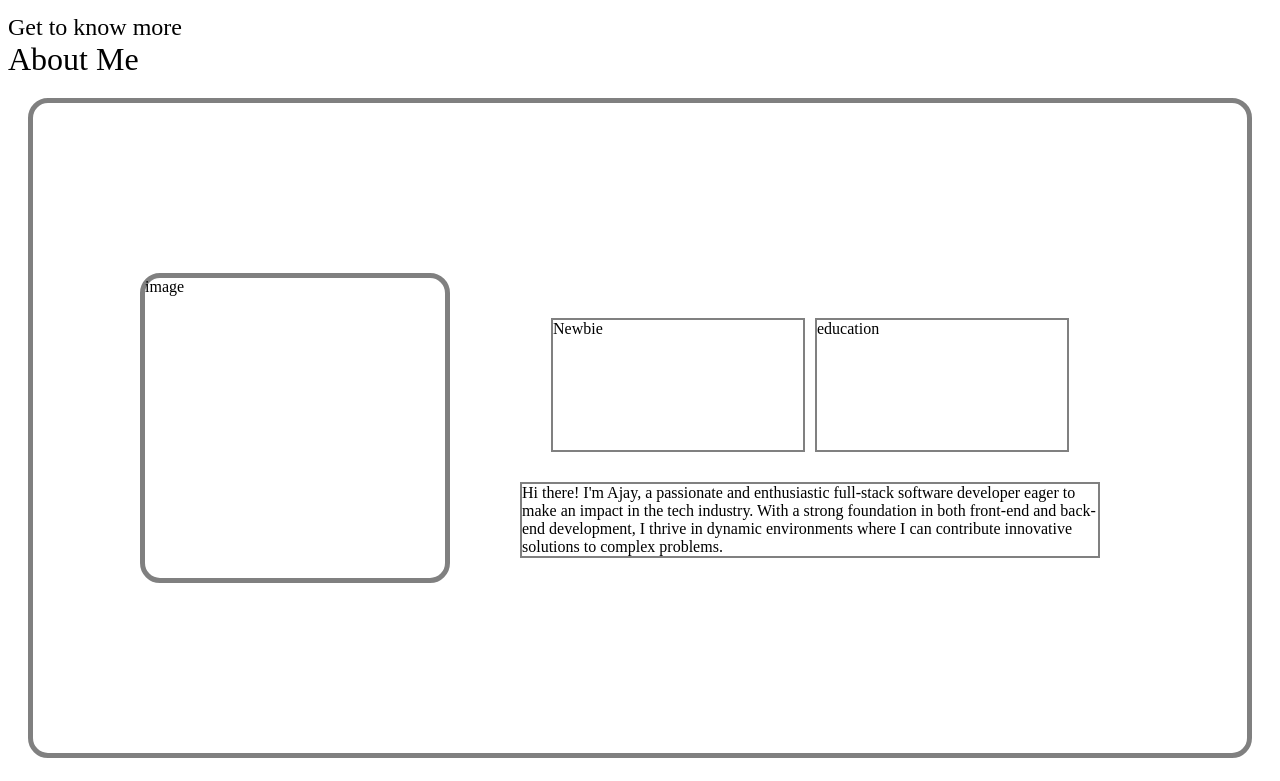
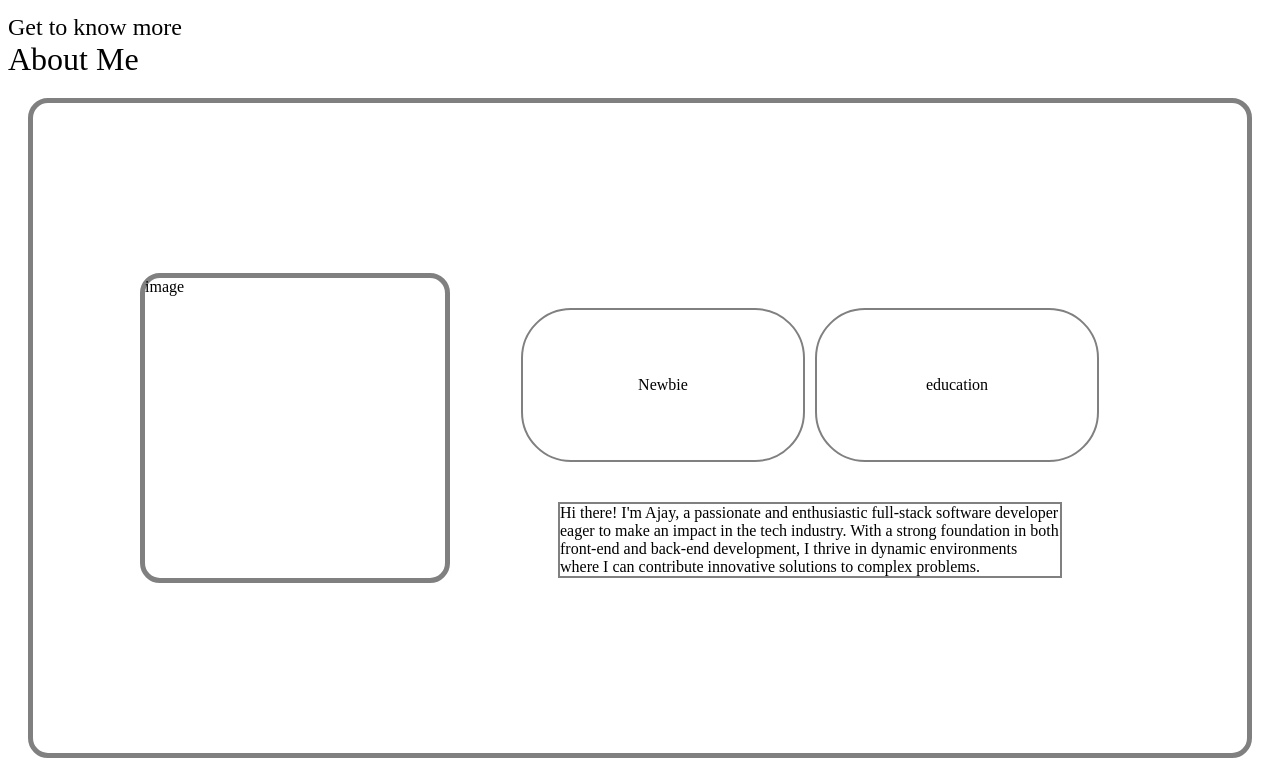
Before and after one commit to Ajaynirm/portfolioReact, a React (Vite) app: page / in a window 1280 px wide. Shown: the part 764-1545 px from the top of the page. Built offline with nearby package versions, Linux system fonts and the light colour scheme.

Commit message:
dark mode feature properly enabled and markup done properly

```diff
--- a/src/assets/components/About/AboutSection.jsx
+++ b/src/assets/components/About/AboutSection.jsx
@@ -5,7 +5,7 @@ const AboutSection = () => {
     <>
 
       <div>
-        <div className='title'>Get to know more</div>
+        <div className='title' id='about'>Get to know more</div>
         <div className='sub_title'>About Me</div>
      </div>
     <div className='main_container'>
@@ -18,8 +18,10 @@ const AboutSection = () => {
                  <div>Newbie</div>
                  {/* <div>Fullstack Development</div> */}
               </div>
+               <div className='newbie'>
+                   <div>education</div>
+               </div>
 
-               <div className='educat'>education</div>
             </div>
               <div className='para'>
                  <div>Hi there! I'm Ajay, a passionate and enthusiastic full-stack software developer eager to make an impact in the tech industry. With a strong foundation in both front-end and back-end development, I thrive in dynamic environments where I can contribute innovative solutions to complex problems.</div>
--- a/src/assets/components/About/aboutSection.css
+++ b/src/assets/components/About/aboutSection.css
@@ -19,6 +19,10 @@
  font-size: xx-large;
 }
 .side_content1{
+    display: flex;
+    flex-direction: column;
+    justify-content: center;
+    align-items: center;
     height: 300px;
     width: 600px;
     margin: 30px;
@@ -44,20 +48,25 @@
 }
 
 .newbie{
-
-    height: 130px;
-    width: 250px;
+    display: flex;
+    justify-content: center;
+    align-items: center;
+    height: 150px;
+    width: 280px;
+    border-radius: 50px;
     border: 2px solid gray;
 }
 
 .educat{
-    height: 130px;
-    width: 250px;
+    height: 150px;
+    width: 280px;
+    border-radius: 50px;
     border: 2px solid gray;
 }
 
 .para{
     display: flex;
+    width: 500px;
     margin: 10px;
 
     border: 2px solid gray;
--- a/src/assets/components/DarkMode.jsx
+++ b/src/assets/components/DarkMode.jsx
@@ -1,9 +1,9 @@
 import React, { useState } from 'react'
-import { MdOutlineDarkMode,MdDarkMode } from "react-icons/md";
-
+import { MdOutlineDarkMode} from "react-icons/md";
+import { IoIosSunny } from "react-icons/io";
 const DarkMode = () => {
 
-  const [darkmode,setdarkmode] = useState(false);
+  const [darkmode,setdarkmode] = useState(true);
     const changeMode = () => {
         setdarkmode(!darkmode);
         toggleDarkMode();
@@ -26,7 +26,7 @@ const DarkMode = () => {
   return (
     <>
         {
-             !darkmode ? <MdOutlineDarkMode onClick={changeMode} className='dark_icon'/> :  < MdDarkMode onClick={changeMode} className='dark_icon'/>
+             !darkmode ? <IoIosSunny onClick={changeMode} className='dark_icon'/> :  < MdOutlineDarkMode onClick={changeMode} className='dark_icon'/>
 
         }
 
--- a/src/assets/components/contact/Contact.jsx
+++ b/src/assets/components/contact/Contact.jsx
@@ -3,7 +3,7 @@ import './contact.css'
 const Contact = () => {
   return (
     <>
-    <div>Get in Touch</div>
+    <div  id='contact'> Get in Touch</div>
     <div>Contact</div>
     <div className='contact_detail'>
         <div className='contact1'>hi</div>
--- a/src/assets/components/main/Main.jsx
+++ b/src/assets/components/main/Main.jsx
@@ -1,6 +1,6 @@
 import React from 'react';
 import "./main.css";
-import profileImage from './images/aj.png';
+import profileImage from './images/aj.jpg';
 
 
 const Main = () => {
--- a/src/assets/components/project/Project.jsx
+++ b/src/assets/components/project/Project.jsx
@@ -5,7 +5,7 @@ const Project = () => {
     <>
 
 
-    <div>
+    <div id='projects'>
         <div>Browse My Recent</div>
         <div>Projects</div>
     </div>
--- a/src/assets/components/skills/Skill.jsx
+++ b/src/assets/components/skills/Skill.jsx
@@ -3,7 +3,7 @@ import './skill.css'
 const Skill = () => {
   return (
     <>
-     <div className='title'>
+     <div className='title' id='experience'>
         <div>Explore My</div>
         <div>Experience</div>
      </div>
```
Also changed, not shown: src/assets/components/main/images/aj.png (deleted), 1 other file (tests, documents, lock files or other folders).
